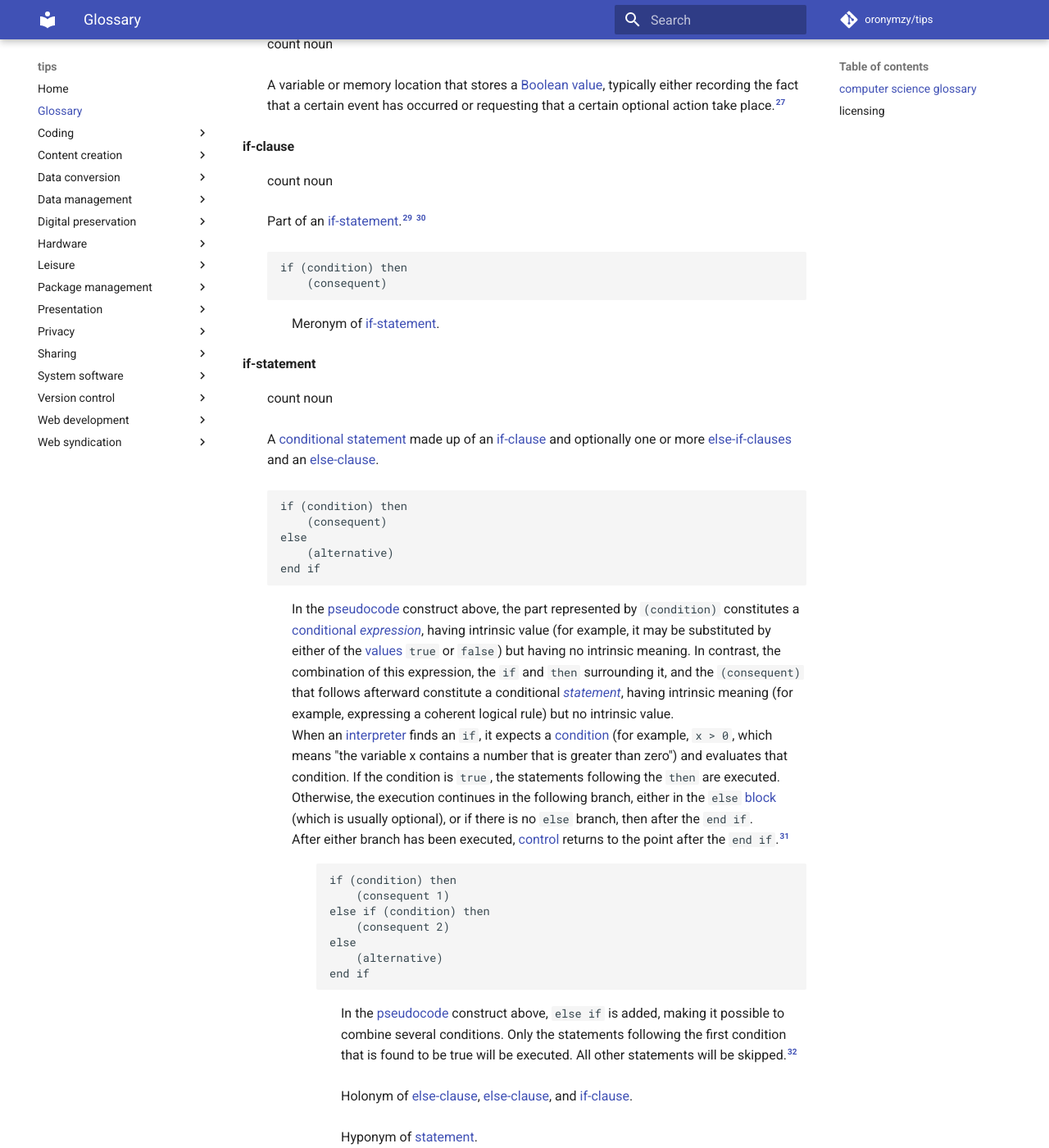
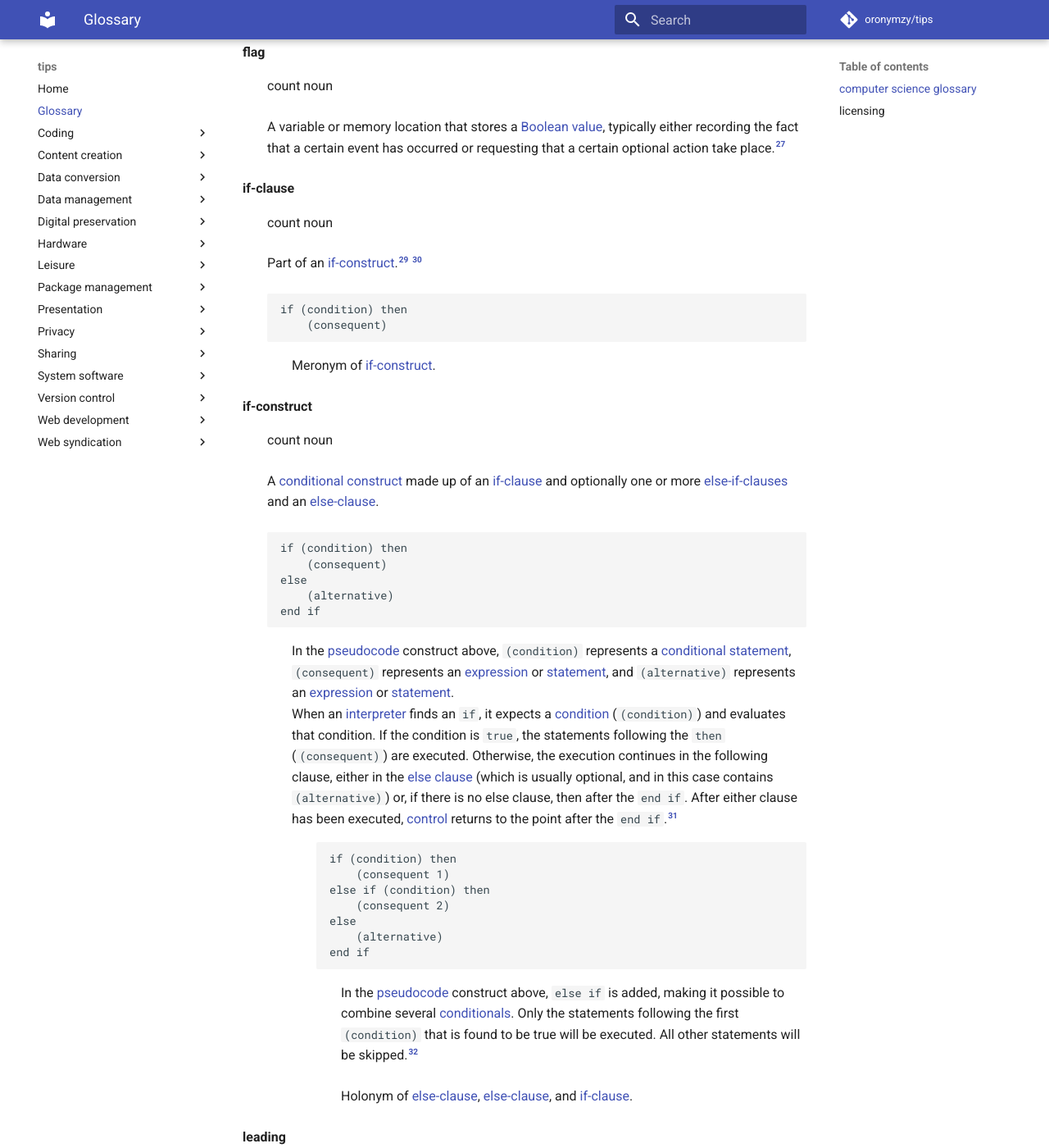
Before and after one commit to oronymzy/tips, an MkDocs documentation site: the page built from docs/glossry.md, in a window 1280 px wide and 1400 px high, scrolled down 5495 px. Shown: the whole window at 82% size. Built offline with MkDocs 1.6.1 and Material for MkDocs 9.7.7, drawn with Linux system fonts in a browser that asks for light colours; comment, search, counter and statistics services are not loaded; some of the changed text lies outside the part shown.

Commit message:
Make significant changes
Change 'if-statement' to 'if-construct' and
significantly change description to reflect
different understanding of concept.
Change 'branch' to 'clause'.
Expand 'statement' definition.
Change most instances of 'if-statement' to 'if-construct'.
Add hyperlink.
Remove hyperlink.
Change textbook edition.

````diff
--- a/docs/glossry.md
+++ b/docs/glossry.md
@@ -45,7 +45,7 @@ The function of blocks in programming is to enable groups of statements to be tr
 
 **conditional expression** {: #conditionalexpressiondef }
 : count noun
-: An [expression](#expressiondef) that is similar to an [if-statement](#ifstatementdef), but returns a [value](#valuedef) as a result.[^conditionalexpressiondef-note1]
+: An [expression](#expressiondef) that is similar to an if-statement, but returns a [value](#valuedef) as a result.[^conditionalexpressiondef-note1]
 :
 ```
 if (condition) then
@@ -55,7 +55,7 @@ else
 ```
 :
 `(condition) ? (consequent) : (alternative)`
-: The two [pseudocode](https://en.wikipedia.org/wiki/Pseudocode) constructs above are equivalent.[^conditionalexpressiondef1]
+: The two [pseudocode](https://en.wikipedia.org/wiki/Pseudocode) constructs above are equivalent.[^conditionalexpressiondef1] If either `(consequent)` or `(alternative)` is an [expression](#expressiondef), the [value](#valuedef) of the if-construct is the value of `(consequent)`.[^conditionalexpressiondef-note2]
 : Hyponym of [expression](#expressiondef).
 
 **conditional operator** {: #conditionaloperatordef }
@@ -84,23 +84,23 @@ Data can be organized in many different types of [data structures](https://en.wi
 
 **else-clause** {: #elseclausedef }
 : count noun
-: Part of an [if-statement](#ifstatementdef) following an [if-clause](#ifclausedef).[^iforelseorelseiforclausedef-note1] [^iforelseorelseiforclausedef-note2]
+: Part of an [if-construct](#ifconstructdef) following an [if-clause](#ifclausedef).[^iforelseorelseiforclausedef-note1] [^iforelseorelseiforclausedef-note2]
 :
 ```
 else
     (alternative)
 ```
-: Meronym of [if-statement](#ifstatementdef).
+: Meronym of [if-construct](#ifconstructdef).
 
 **else-if-clause** {: #elseifclausedef }
 : count noun
-: Part of an [if-statement](#ifstatementdef) following an [if-clause](#ifclausedef).[^iforelseorelseiforclausedef-note1] [^iforelseorelseiforclausedef-note2]
+: Part of an [if-construct](#ifconstructdef) following an [if-clause](#ifclausedef).[^iforelseorelseiforclausedef-note1] [^iforelseorelseiforclausedef-note2]
 :
 ```
 else if (condition) then
     (consequent 2)
 ```
-: Meronym of [if-statement](#ifstatementdef).
+: Meronym of [if-construct](#ifconstructdef).
 
 **entity** {: #entitydef }
 : count noun
@@ -121,17 +121,17 @@ else if (condition) then
 
 **if-clause** {: #ifclausedef }
 : count noun
-: Part of an [if-statement](#ifstatementdef).[^iforelseorelseiforclausedef-note1] [^iforelseorelseiforclausedef-note2]
+: Part of an [if-construct](#ifconstructdef).[^iforelseorelseiforclausedef-note1] [^iforelseorelseiforclausedef-note2]
 :
 ```
 if (condition) then
     (consequent)
 ```
-: Meronym of [if-statement](#ifstatementdef).
+: Meronym of [if-construct](#ifconstructdef).
 
-**if-statement** {: #ifstatementdef }
+**if-construct** {: #ifconstructdef }
 : count noun
-: A [conditional](#conditionaldef) [statement](#statementdef) made up of an [if-clause](#ifclausedef) and optionally one or more [else-if-clauses](#elseifclausedef) and an [else-clause](#elseclausedef).
+: A [conditional](#conditionaldef) [construct](https://en.wikipedia.org/wiki/Data_structure) made up of an [if-clause](#ifclausedef) and optionally one or more [else-if-clauses](#elseifclausedef) and an [else-clause](#elseclausedef).
 :
 ```
 if (condition) then
@@ -140,9 +140,8 @@ else
     (alternative)
 end if
 ```
-: In the [pseudocode](https://en.wikipedia.org/wiki/Pseudocode) construct above, the part represented by `(condition)` constitutes a [conditional](#conditionalexpressiondef) *[expression](#expressiondef)*, having intrinsic value (for example, it may be substituted by either of the [values](#valuedef) `true` or `false`) but having no intrinsic meaning. In contrast, the combination of this expression, the `if` and `then` surrounding it, and the `(consequent)` that follows afterward constitute a conditional *[statement](#statementdef)*, having intrinsic meaning (for example, expressing a coherent logical rule) but no intrinsic value.
-When an [interpreter](https://en.wikipedia.org/wiki/Interpreter_(computing)) finds an `if`, it expects a [condition](#conditiondef) (for example, `x > 0`, which means "the variable x contains a number that is greater than zero") and evaluates that condition. If the condition is `true`, the statements following the `then` are executed. Otherwise, the execution continues in the following branch, either in the `else` [block](#blockdef) (which is usually optional), or if there is no `else` branch, then after the `end if`.
-After either branch has been executed, [control](https://en.wikipedia.org/wiki/Control_flow) returns to the point after the `end if`.[^ifstatementdef-note1]
+: In the [pseudocode](https://en.wikipedia.org/wiki/Pseudocode) construct above, `(condition)` represents a [conditional](#conditionaldef) [statement](#statementdef), `(consequent)` represents an [expression](#expressiondef) or [statement](#statementdef), and `(alternative)` represents an [expression](#expressiondef) or [statement](#statementdef).
+When an [interpreter](https://en.wikipedia.org/wiki/Interpreter_(computing)) finds an `if`, it expects a [condition](#conditiondef) (`(condition)`) and evaluates that condition. If the condition is `true`, the statements following the `then` (`(consequent)`) are executed. Otherwise, the execution continues in the following clause, either in the [else clause](#elseclausedef) (which is usually optional, and in this case contains `(alternative)`) or, if there is no else clause, then after the `end if`. After either clause has been executed, [control](https://en.wikipedia.org/wiki/Control_flow) returns to the point after the `end if`.[^ifconstructdef-note1]
 :
 ```
 if (condition) then
@@ -153,9 +152,8 @@ else
     (alternative)
 end if
 ```
-: In the [pseudocode](https://en.wikipedia.org/wiki/Pseudocode) construct above, `else if` is added, making it possible to combine several conditions. Only the statements following the first condition that is found to be true will be executed. All other statements will be skipped.[^ifstatementdef-note2]
+: In the [pseudocode](https://en.wikipedia.org/wiki/Pseudocode) construct above, `else if` is added, making it possible to combine several [conditionals](#conditionaldef). Only the statements following the first `(condition)` that is found to be true will be executed. All other statements will be skipped.[^ifconstructdef-note2]
 : Holonym of [else-clause](#elseclausedef), [else-clause](#elseifclausedef), and [if-clause](#ifclausedef).
-: Hyponym of [statement](#statementdef).
 
 **leading** {: #leadingdef }
 : adjective
@@ -210,8 +208,8 @@ The most common logical operators are **[binary](https://en.wikipedia.org/wiki/B
 
 **statement** {: #statementdef }
 : count noun
-: A syntactic unit of an [imperative](https://en.wikipedia.org/wiki/Imperative_programming) [programming language](https://en.wikipedia.org/wiki/Programming_language) that changes the program state or performs some kind of action.[^statementdef1] [^statementdef-note2] A program written in such a language is formed by a sequence of one or more statements. A statement may have internal components (e.g., [expressions](#expressiondef)). Boundaries between statements are demarcated by [separators](#separatordef), and the end of a statement is demarcated by a [terminator](#terminatordef). [^statementdef-note1]
-: Hypernym of [if-statement](#ifstatementdef) and [switch statement](#switchstatementdef).
+: A syntactic unit of an [imperative](https://en.wikipedia.org/wiki/Imperative_programming) [programming language](https://en.wikipedia.org/wiki/Programming_language) that changes the program state or performs some kind of action.[^statementdef1] [^statementdef-note2] It also has meaning.[^statementdef-note3] A program written in such a language is formed by a sequence of one or more statements. A statement may have internal components (e.g., [expressions](#expressiondef)). Boundaries between statements are demarcated by [separators](#separatordef), and the end of a statement is demarcated by a [terminator](#terminatordef). [^statementdef-note1]
+: Hypernym of [switch statement](#switchstatementdef).
 
 **subroutine** {: #subroutinedef }
 : count noun
````
Also changed, not shown: other parts of docs/glossry.md (+6 -4 lines).
